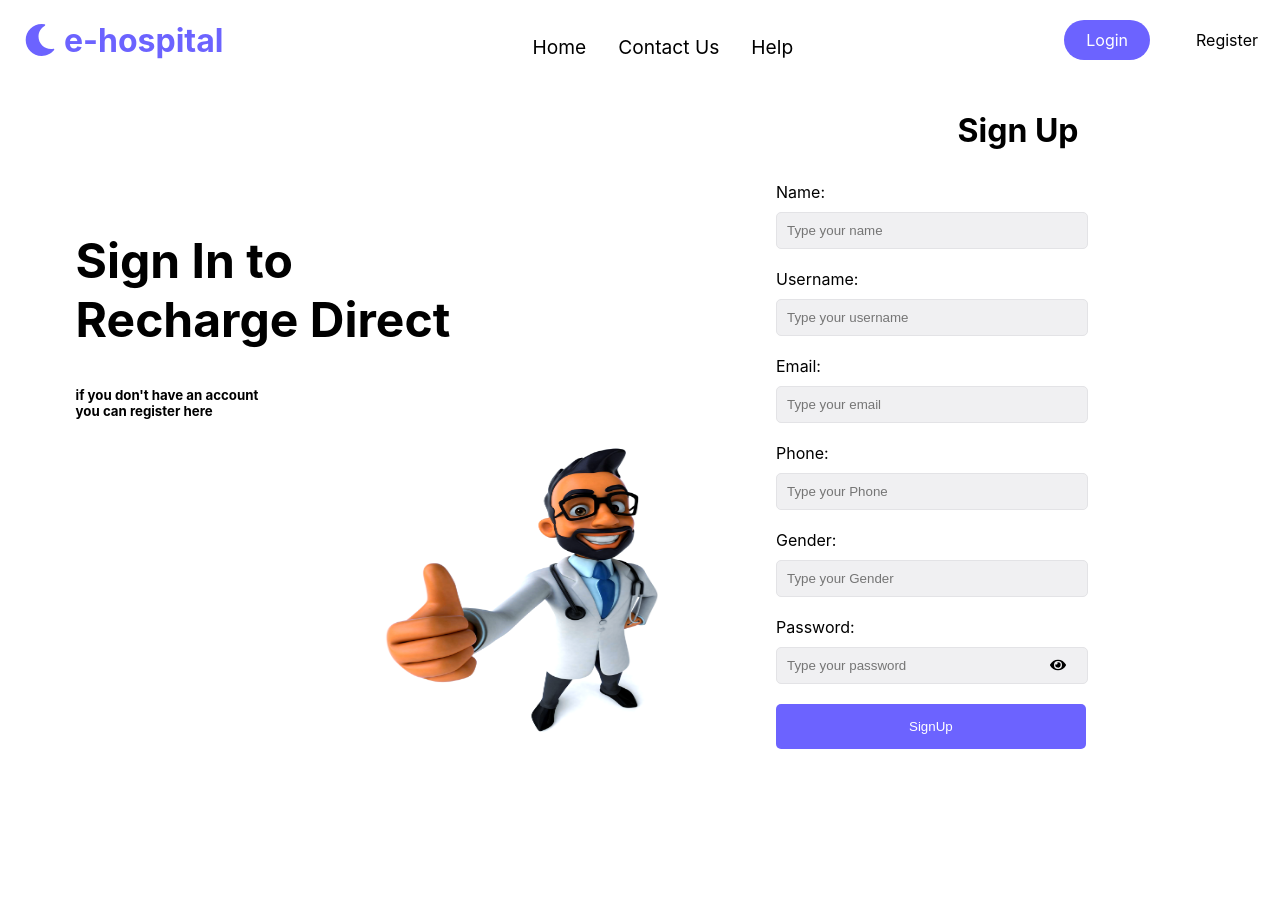
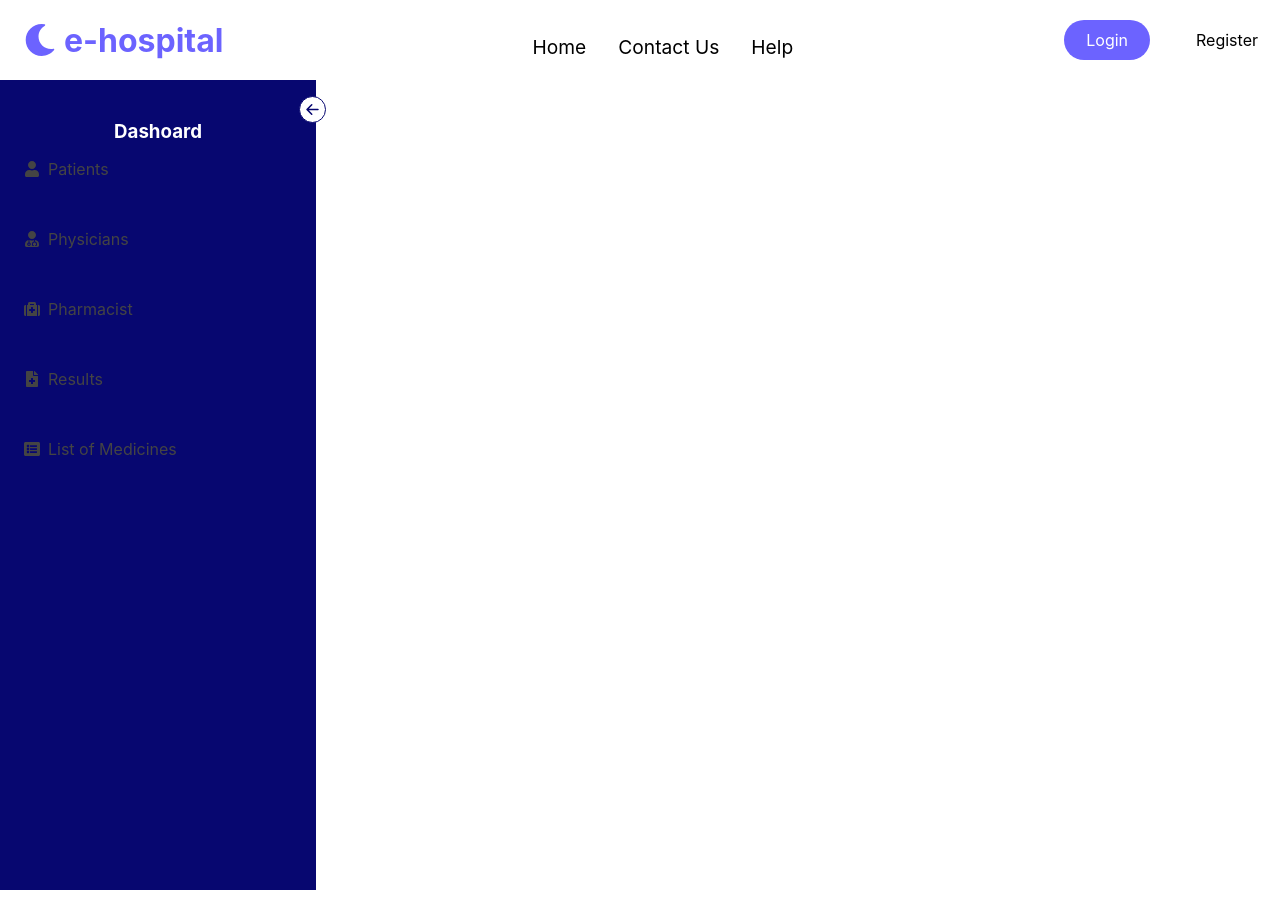
Before and after one commit to kdany25/e-hospital-fe, a React (Create React App) app: page / in a window 1280 px wide. Before the commit the page ends 820 px from the top, so only its background shows below. Built offline with nearby package versions, Linux system fonts and the light colour scheme.

Commit message:
feat: added sidebar

```diff
--- a/src/App.js
+++ b/src/App.js
@@ -2,11 +2,24 @@ import "./App.css";
 import { BrowserRouter } from "react-router-dom";
 import Login from "./pages/Login/Login";
 import SignUp from "./pages/SignUp/SignUp";
+import { useState } from "react";
+import Navbar from "./component/Navbar/Navbar";
+import SideBar from "./component/SideBar/SideBar";
 
 function App() {
 	return (
 		<BrowserRouter>
-			<SignUp />
+			<>
+				<Navbar />
+        <SideBar/>
+				<div style={{ display: "flex" }}>
+					<div
+						style={{
+							padding: 7,
+						}}
+					></div>
+				</div>
+			</>
 		</BrowserRouter>
 	);
 }
--- a/src/component/LoginForm/LoginForm.jsx
+++ b/src/component/LoginForm/LoginForm.jsx
@@ -1,7 +1,6 @@
 import React from "react";
 import { useState } from "react";
 import { FaEye, FaEyeSlash } from "react-icons/fa";
-import { LoginButton } from "./LoginFormStyles";
 
 function LoginForm() {
 	const [showPassword, setShowPassword] = useState(false);
--- /dev/null
+++ b/src/component/SideBar/SideBar.jsx
@@ -0,0 +1,193 @@
+import React, { useState } from "react";
+import {
+	FaUser,
+	FaUserMd,
+	FaMedkit,
+	FaFileMedical,
+	FaListAlt,
+} from "react-icons/fa";
+import { MdDashboard } from "react-icons/md";
+import { BsArrowLeftShort } from "react-icons/bs";
+
+function SideBar() {
+	const [open, setOpen] = useState(true);
+
+	const linkItems = {
+		marginBottom: "50px",
+	};
+	return (
+		<div
+			style={{
+				backgroundColor: "#070770",
+				height: "100vh",
+				padding: "5px 8px",
+				width: `${open ? "300px" : "50px"}`,
+				color: "white",
+				position: "relative",
+			}}
+		>
+			<BsArrowLeftShort
+				style={{
+					color: "#070770",
+					backgroundColor: "white",
+					fontSize: 25,
+					borderRadius: "50%",
+					position: "absolute",
+					right: "-10px",
+					top: "2%",
+					border: "1px solid #070770 ",
+					cursor: "pointer",
+					transform: `rotate(${open ? "0" : "180deg"})`,
+				}}
+				onClick={() => setOpen(!open)}
+			/>
+			<div
+				style={{
+					display: "flex",
+					flexDirection: "column",
+				}}
+			>
+				<div style={{ padding: "16px" }}>
+					<h3 style={{ marginBottom: "16px", textAlign: "center" }}>
+						Dashoard
+					</h3>
+					<ul
+						style={{
+							listStyleType: "none",
+							padding: 0,
+						}}
+					>
+						{/* <li style={linkItems}>
+							<a
+								href="#"
+								style={{
+									display: "flex",
+									alignItems: "center",
+									color: "#444",
+									textDecoration: "none",
+								}}
+							>
+								<MdDashboard />
+
+								<span
+									style={{
+										marginLeft: "8px",
+									}}
+								>
+									Dashboard
+								</span>
+							</a>
+						</li> */}
+						<li style={linkItems}>
+							<a
+								href="#"
+								style={{
+									display: "flex",
+									alignItems: "center",
+									color: "#444",
+									textDecoration: "none",
+								}}
+							>
+								<FaUser />
+
+								<span
+									style={{
+										marginLeft: "8px",
+									}}
+								>
+									Patients
+								</span>
+							</a>
+						</li>
+						<li style={linkItems}>
+							<a
+								href="#"
+								style={{
+									display: "flex",
+									alignItems: "center",
+									color: "#444",
+									textDecoration: "none",
+								}}
+							>
+								<FaUserMd />
+
+								<span
+									style={{
+										marginLeft: "8px",
+									}}
+								>
+									Physicians
+								</span>
+							</a>
+						</li>
+						<li style={linkItems}>
+							<a
+								href="#"
+								style={{
+									display: "flex",
+									alignItems: "center",
+									color: "#444",
+									textDecoration: "none",
+								}}
+							>
+								<FaMedkit />
+
+								<span
+									style={{
+										marginLeft: "8px",
+									}}
+								>
+									Pharmacist
+								</span>
+							</a>
+						</li>
+						<li style={linkItems}>
+							<a
+								href="#"
+								style={{
+									display: "flex",
+									alignItems: "center",
+									color: "#444",
+									textDecoration: "none",
+								}}
+							>
+								<FaFileMedical />
+
+								<span
+									style={{
+										marginLeft: "8px",
+									}}
+								>
+									Results
+								</span>
+							</a>
+						</li>
+						<li style={linkItems}>
+							<a
+								href="#"
+								style={{
+									display: "flex",
+									alignItems: "center",
+									color: "#444",
+									textDecoration: "none",
+								}}
+							>
+								<FaListAlt />
+
+								<span
+									style={{
+										marginLeft: "8px",
+									}}
+								>
+									List of Medicines
+								</span>
+							</a>
+						</li>
+					</ul>
+				</div>
+			</div>
+		</div>
+	);
+}
+
+export default SideBar;
```
Also changed, not shown: src/component/LoginForm/LoginFormStyles.js (line endings or trailing spaces).
